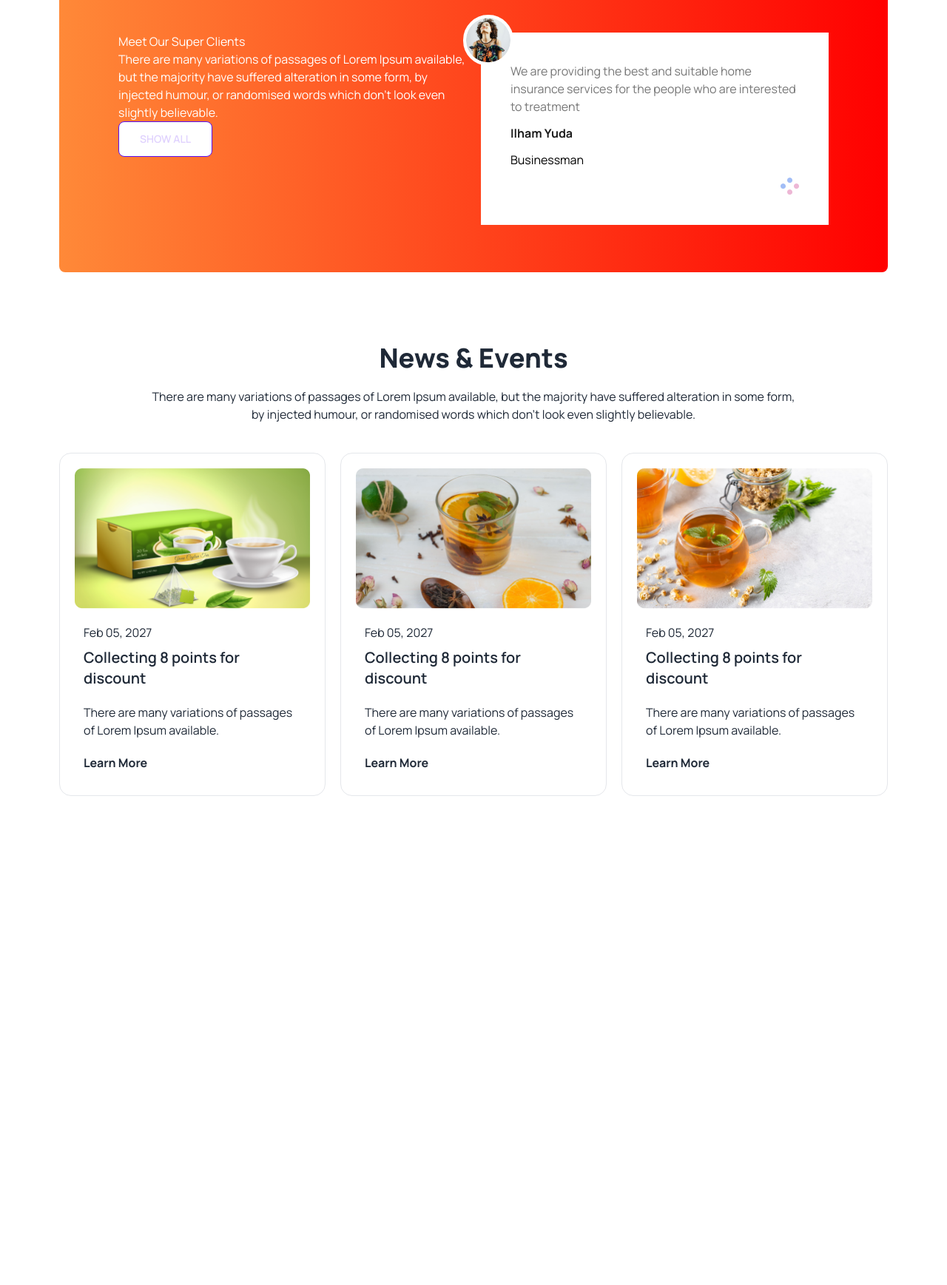
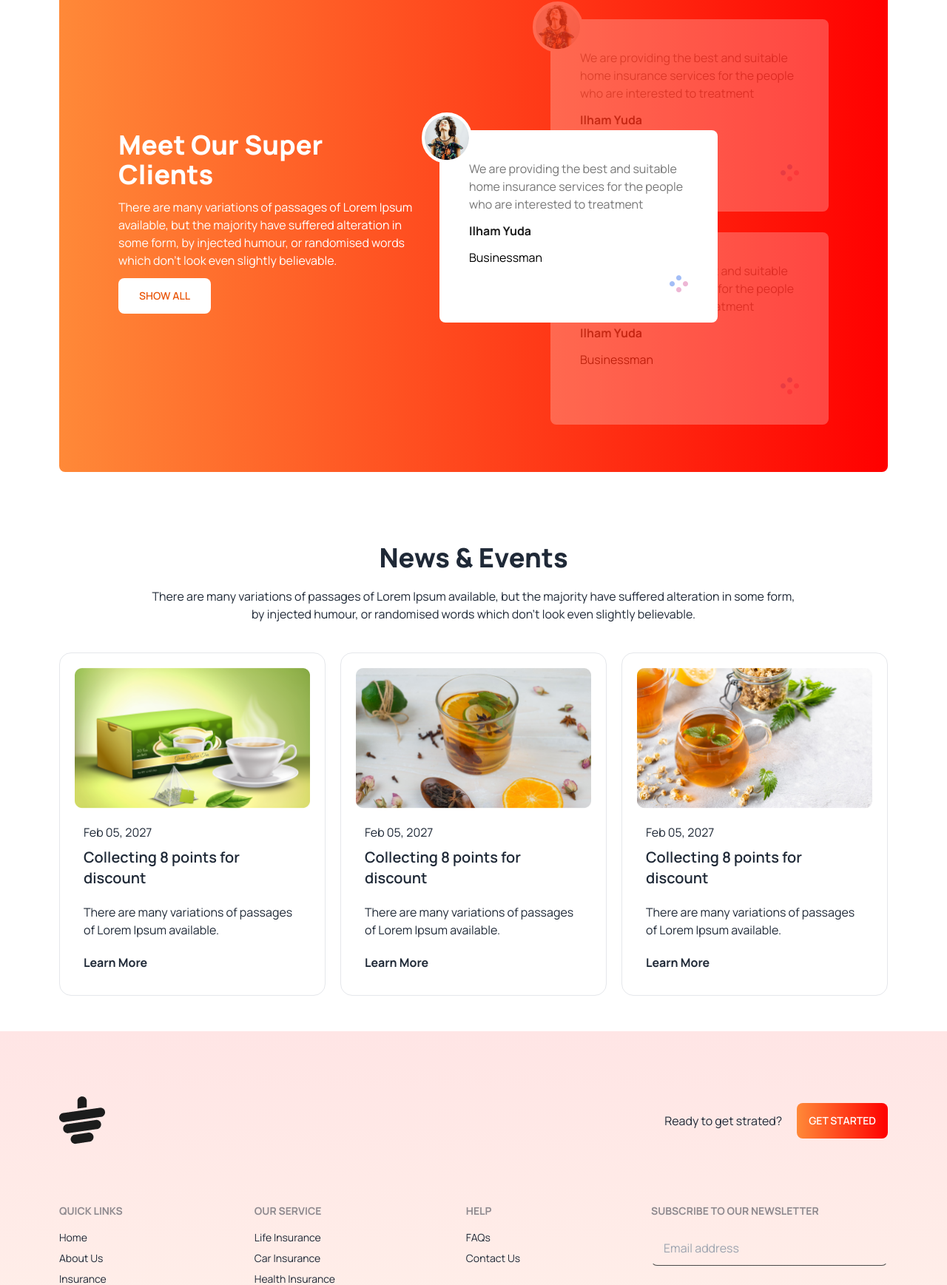
Before and after one commit to farukcse17/tea-house-website, a plain HTML site: page index.html in a window 1280 px wide. Shown: the part 1825-3562 px from the top of the page at 74% size. Before the commit the page ends 2949 px from the top, so only its background shows below. Drawn offline with nearby package versions, Linux system fonts and the light colour scheme.

Commit message:
footer section added

```diff
--- a/index.html
+++ b/index.html
@@ -24,6 +24,9 @@
         .tea-container {
             max-width: 1120px;
             margin: 0 auto;
+        }
+        .email-field-border{
+            border-bottom: 1px solid #494949;
         }
     </style>
     <!-- Customization tailwind css -->
@@ -125,17 +128,18 @@
             <div class="lg:flex items-center gap-7">
                 <div class="flex-1">
                     <div class="grid grid-cols-1 lg:grid-cols-2 gap-5">
-                        <div class="h-40 bg-orange-400"></div>
-                        <div class="row-span-2 bg-gray-300">
+                        <div class="h-24 bg-orange-400 rounded-lg"></div>
+
+                        <div class="h-80 row-span-2 bg-green-200 flex items-center justify-center flex items-center justify-center rounded-lg">
+                            <img src="./images/fresh-1.png" alt="">
+                        </div>
+                        <div class="h-80 row-span-2 bg-gray-300 flex items-center justify-center rounded-lg">
                             <img src="./images/fresh-2.png" alt="">
                         </div>
-                        <div class="row-span-2 bg-green-200">
-                            <img src="./images/fresh-1.png" alt="">
-                        </div>
-                        <div class="h-40 bg-orange-400"></div>
+                        <div class="h-24 bg-orange-400 rounded-lg"></div>
                     </div>
                 </div>
-                <div class="flex-1">
+                <div class="flex-1 space-y-3">
                     <h3 class="text-4xl font-extrabold">Great Tea, Freshly Presented</h3>
                     <p>The meaning of gong cha is chanese is to provide the best tea to emperor from all possessions . It represents the highest quality and self expectation. Establishing in 2006, Gong cha had been deeply appreciated by its custoers because
                         of good words of mouth and unique customized service orginated from Taiwan.</p>
@@ -148,17 +152,39 @@
         </section>
         <!-- Meet our super clients section -->
         <section class="tea-container py-12 px-5 lg:px-0">
-            <div class="flex flex-col lg:flex-row bg-gradient-to-r border-none text-white from-[#FF8938] to-[#F00] py-16 px-20 gap-5 rounded-lg">
-                <div class="flex-1">
-                    <h3>Meet Our Super Clients</h3>
+            <div class="flex flex-col items-center lg:flex-row bg-gradient-to-r border-none text-white from-[#FF8938] to-[#F00] py-16 px-20 gap-5 rounded-lg">
+                <div class="flex-1 text-white space-y-3 max-w-[400px]">
+                    <h3 class="text-4xl font-extrabold">Meet Our Super Clients</h3>
                     <p>There are many variations of passages of Lorem Ipsum available, but the majority have suffered alteration in some form, by injected humour, or randomised words which don't look even slightly believable. </p>
-                    <button class="btn btn-primary bg-white text-orange py-4 px-7">
+                    <button class="btn btn-primary border border-0 bg-white text-orange-600 hover:bg-transparent hover:text-blackpy-4 px-7">
                         Show All
                     </button>
                 </div>
-                <div class="flex-1">
-                    <div class="">
-                        <div class="relative bg-white p-10">
+                <div class="flex flex-1 lg:justify-end">
+                    <div class="flex flex-col gap-7 relative">
+                        <div class="relative bg-white p-10 rounded-lg opacity-25 max-w-[376px]">
+                            <img class="absolute rounded-full bg-white -top-6 -left-6 border-4 border-white" src="./images/client.png" alt="">
+                            <div class="text-black space-y-3">
+                                <p class="text-[#777] font-base">We are providing the best and suitable home insurance services for the people who are interested to treatment</p>
+                                <h4 class="font-bold font-base text-[#1C1C1C]">Ilham Yuda</h4>
+                                <p>Businessman</p>
+                                <div class="flex justify-end">
+                                    <img src="./images/circles.png" alt="">
+                                </div>
+                            </div>
+                        </div>
+                        <div class="absolute bg-white p-10 rounded-lg max-w-[376px] z-10 -left-[150px] top-[150px]">
+                            <img class="absolute rounded-full bg-white -top-6 -left-6 border-4 border-white" src="./images/client.png" alt="">
+                            <div class="text-black space-y-3">
+                                <p class="text-[#777] font-base">We are providing the best and suitable home insurance services for the people who are interested to treatment</p>
+                                <h4 class="font-bold font-base text-[#1C1C1C]">Ilham Yuda</h4>
+                                <p>Businessman</p>
+                                <div class="flex justify-end">
+                                    <img src="./images/circles.png" alt="">
+                                </div>
+                            </div>
+                        </div>
+                        <div class="relative bg-white p-10 rounded-lg opacity-25 max-w-[376px]">
                             <img class="absolute rounded-full bg-white -top-6 -left-6 border-4 border-white" src="./images/client.png" alt="">
                             <div class="text-black space-y-3">
                                 <p class="text-[#777] font-base">We are providing the best and suitable home insurance services for the people who are interested to treatment</p>
@@ -218,9 +244,60 @@
         </section>
     </main>
     <!-- Footer section -->
-    <footer>
+
+    <footer class=" p-10 bg-gradient-to-t from-[#ff89381a] to-[#ff00001a] text-base-content">
+        <div class="tea-container py-12 px-5 lg:px-0">
+            <div class="flex flex-col lg:flex-row justify-between mb-20">
+                    <img class="h-15 w-15" src="./images/cup.png" alt="">
+                <div class="flex flex-col lg:flex-row gap-5 items-center">
+                    <p>Ready to get strated?</p>
+                    <button class="btn btn-primary bg-gradient-to-r border-none text-white from-[#FF8938] to-[#F00]">
+                        Get Started
+                    </button>
+                </div>
+            </div>
+            <div class="footer justify-between">
+                <div>
+                    <span class="footer-title">Quick Links</span>
+                    <a class="link link-hover">Home</a>
+                    <a class="link link-hover">About Us</a>
+                    <a class="link link-hover">Insurance</a>
+                    <a class="link link-hover">Privacy Policy</a>
+                  </div>
+                  <div>
+                    <span class="footer-title">Our Service</span>
+                    <a class="link link-hover">Life Insurance</a>
+                    <a class="link link-hover">Car Insurance</a>
+                    <a class="link link-hover">Health Insurance</a>
+                    <a class="link link-hover">House Insurance</a>
+                  </div>
+                  <div>
+                    <span class="footer-title">Help</span>
+                    <a class="link link-hover">FAQs</a>
+                    <a class="link link-hover">Contact Us</a>
+                  </div>
+                  <div>
+                    <span class="footer-title">Subscribe to our newsletter</span>
+                    <div class="form-control w-80">
+
+                      <div class="relative">
+                        <input type="email" placeholder="Email address" class="bg-transparent input w-full pr-16 email-field-border" />
+                      </div>
+                    </div>
+                    <div class="space-x-3 mt-5 text-2xl">
+                        <a href=""><i class="fa-brands fa-facebook-f"></i></a>
+                        <a href=""><i class="fa-brands fa-twitter"></i></a>
+                        <a href=""><i class="fa-brands fa-square-instagram"></i></a>
+                    </div>
+                  </div>
+            </div>
+            <div class="text-center mt-20">
+                <p>&copy; 2027 UIDesign.to - All rights reserved.</p>
+            </div>
+        </div>
 
     </footer>
+
 
 </body>
 
```
Also changed, not shown: images/frame.png (added), tailwind.config.js (indentation only).
